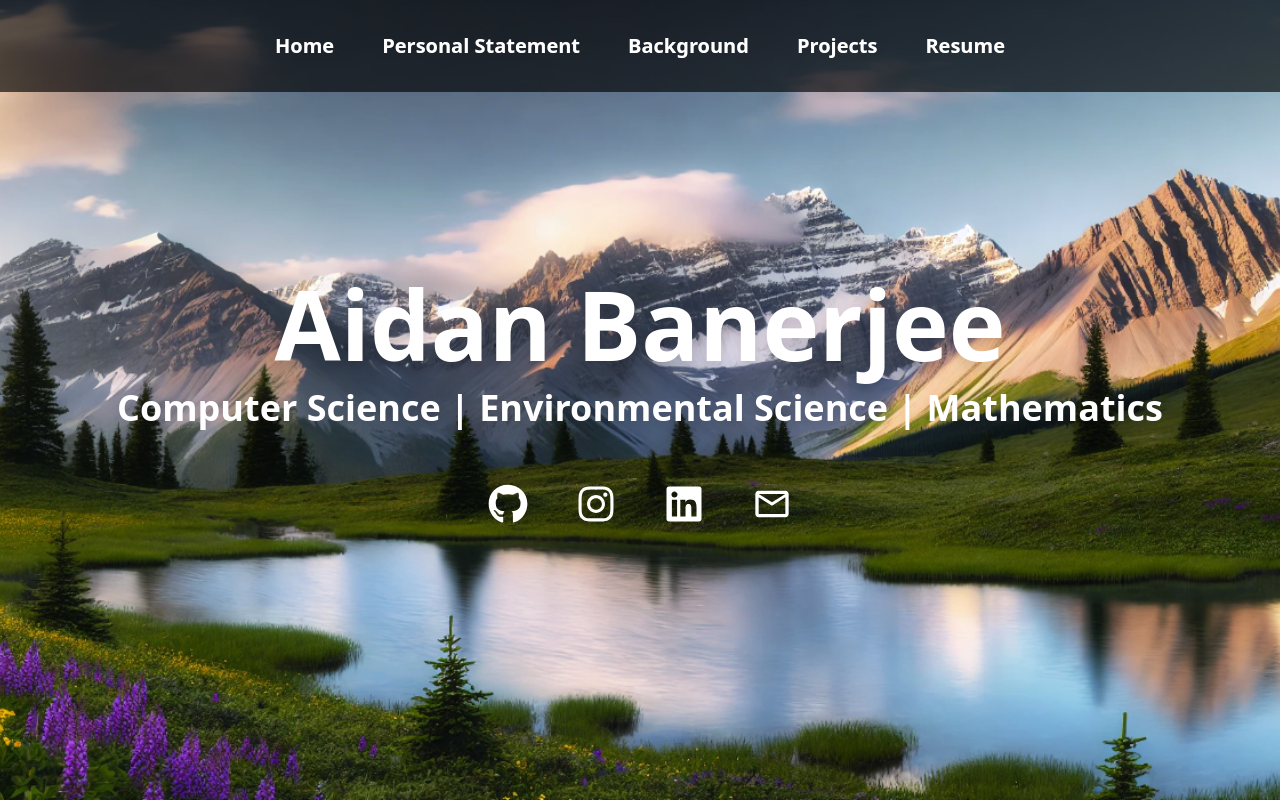
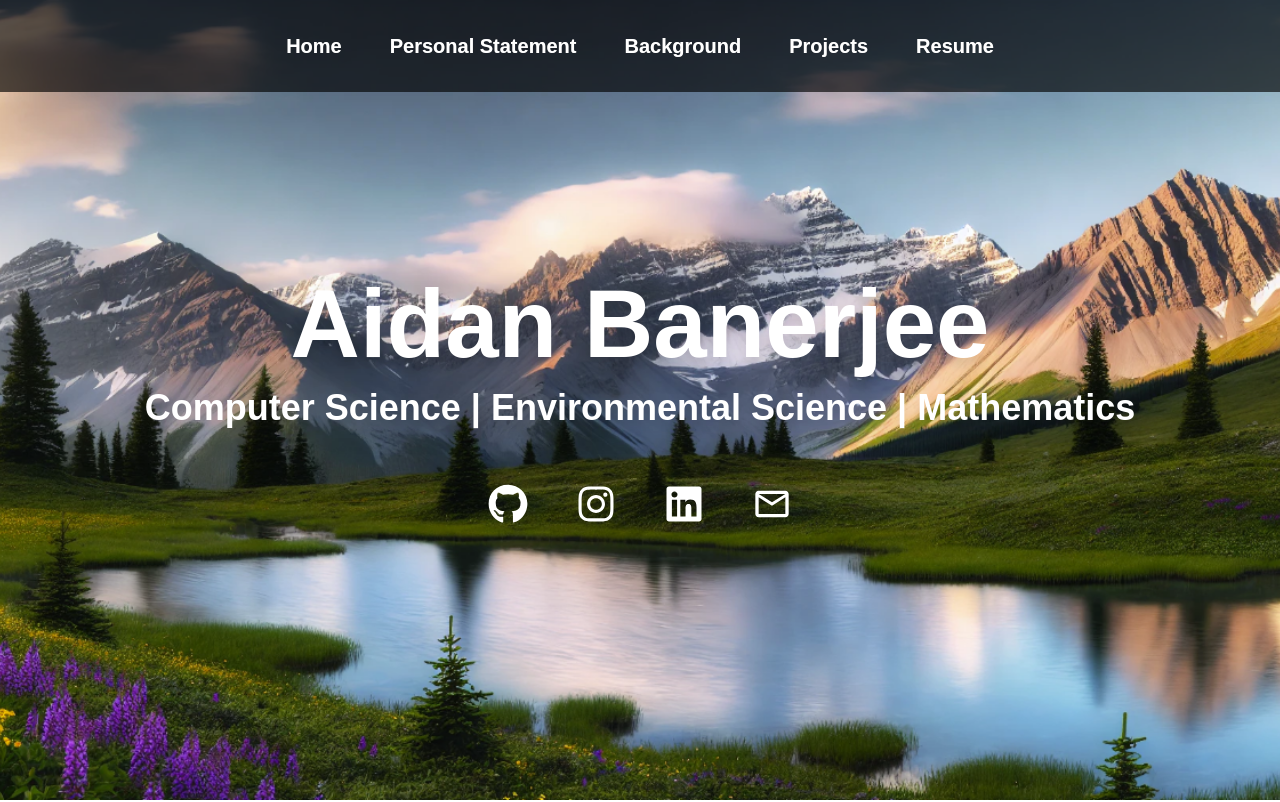
Before and after one commit to Aidan123abc/personal-website, a React (Create React App) app: page / in a window 1280 px wide. Shown: the top 802 px of the page. Built offline with nearby package versions, Linux system fonts and the light colour scheme; the HTML template or start-up script is replaced by a standard one.

Commit message:
styling changes

```diff
--- a/src/components/Layout.js
+++ b/src/components/Layout.js
@@ -1,4 +1,4 @@
-import { Dialog, DialogPanel } from "@headlessui/react";
+import { Dialog } from "@headlessui/react";
 import { Bars3Icon, XMarkIcon } from "@heroicons/react/24/outline";
 import { useState } from "react";
 
@@ -27,13 +27,13 @@ export default function Layout({ children }) {
       `}</style>
 
       <div className="bg-white">
-        <header className="xs:hidden lg:block fixed inset-x-0 top-0 z-50 bg-black lg:bg-opacity-30 bg-opacity-0 transition-all duration-300 ease-in-out hover:bg-opacity-50">
+        <header className="fixed inset-x-0 top-0 z-50 bg-black lg:bg-opacity-30 bg-opacity-0 transition-all duration-300 ease-in-out hover:bg-opacity-50">
           <nav
             aria-label="Global"
             className="flex items-center justify-between p-6 lg:p-8 lg:px-0"
           >
-            {/* Mobile menu button */}
-            <div className="flex lg:hidden shadow-xl bg-black bg-opacity-30 hover:bg-opacity-50 transition-all duration-300 rounded-xl">
+            {/* Mobile menu button - always visible on small screens */}
+            <div className="flex shadow-xl bg-black bg-opacity-30 hover:bg-opacity-50 transition-all duration-300 rounded-xl lg:hidden">
               <button
                 type="button"
                 onClick={() => setMobileMenuOpen(true)}
@@ -44,7 +44,7 @@ export default function Layout({ children }) {
               </button>
             </div>
 
-            {/* Desktop nav */}
+            {/* Desktop nav - hidden on small screens */}
             <div className="hidden lg:flex lg:flex-1 lg:justify-center">
               <div className="lg:flex lg:gap-x-12">
                 {navigation.map((item) => (
@@ -67,7 +67,7 @@ export default function Layout({ children }) {
             className="lg:hidden"
           >
             <div className="fixed inset-0 z-50" />
-            <DialogPanel className="fixed inset-y-0 right-0 z-50 w-full overflow-y-auto bg-white px-6 py-6 sm:max-w-sm sm:ring-1 sm:ring-gray-900/10">
+            <Dialog.Panel className="fixed inset-y-0 right-0 z-50 w-full overflow-y-auto bg-white px-6 py-6 sm:max-w-sm sm:ring-1 sm:ring-gray-900/10">
               <div className="flex items-center justify-between">
                 <button
                   type="button"
@@ -94,7 +94,7 @@ export default function Layout({ children }) {
                   </div>
                 </div>
               </div>
-            </DialogPanel>
+            </Dialog.Panel>
           </Dialog>
         </header>
 
--- a/src/components/ProjectGrid.js
+++ b/src/components/ProjectGrid.js
@@ -13,7 +13,7 @@ export default function ProjectGrid() {
         imageName="WindPaper.png"
         title="A Safety-Aware Framework for Offshore Wind Turbine Maintenance"
         description="Research Paper"
-        link={"/Multi_Factor_Decision_Framework_Final_Draft.pdf"}
+        link={`${process.env.PUBLIC_URL}/Multi_Factor_Decision_Framework_Final_Draft.pdf`}
       />
       <ProjectBox
         imageName="25degrees.png"
--- a/src/index.css
+++ b/src/index.css
@@ -1,3 +1,14 @@
+* {
+        margin: 0;
+        padding: 0;
+        box-sizing: border-box;
+      }
+
+      body {
+        font-family: 'Roborto', sans-serif;
+        font-size: 12px; /* Default size */
+}
+
 @tailwind base;
 @tailwind components;
 @tailwind utilities;
```
